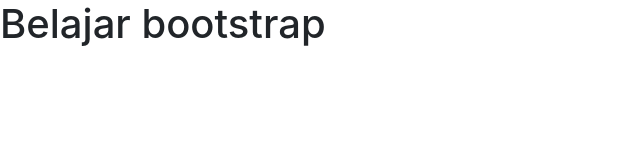
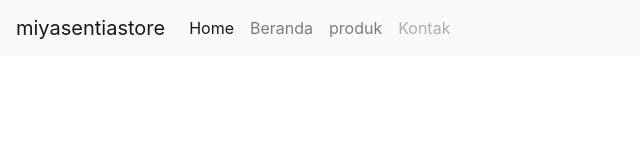
Before and after one commit to miyasentia/miyasentia.ghihub.io, a plain HTML site: page index.html in a window 1280 px wide. Shown: the whole page, without its empty margins (0-640 px from the left). Drawn offline with Linux system fonts and the light colour scheme.

Commit message:
nambahin navbar

```diff
--- a/index.html
+++ b/index.html
@@ -10,7 +10,31 @@
     <title>Belajar bootstrap</title>
   </head>
   <body>
-    <h1> Belajar bootstrap</h1>
+
+    <!--AWAL : Navigasi Bar -->
+<nav class="navbar navbar-expand-lg navbar-light bg-light">
+  <a class="navbar-brand" href="https://miyasentia.github.io">miyasentiastore</a>
+  <button class="navbar-toggler" type="button" data-toggle="collapse" data-target="#navbarNav" aria-controls="navbarNav" aria-expanded="false" aria-label="Toggle navigation">
+    <span class="navbar-toggler-icon"></span>
+  </button>
+  <div class="collapse navbar-collapse" id="navbarNav">
+    <ul class="navbar-nav">
+      <li class="nav-item active">
+        <a class="nav-link" href="#">Home <span class="sr-only">(current)</span></a>
+      </li>
+      <li class="nav-item">
+        <a class="nav-link" href="#">Beranda</a>
+      </li>
+      <li class="nav-item">
+        <a class="nav-link" href="#">produk</a>
+      </li>
+      <li class="nav-item">
+        <a class="nav-link disabled">Kontak</a>
+      </li>
+    </ul>
+  </div>
+</nav>
+    <!-- AKHIR : Navigasi Bar -->
 
 
 
```
Also changed, not shown: Miyasentiawati.html (added, +12 -0 lines).
